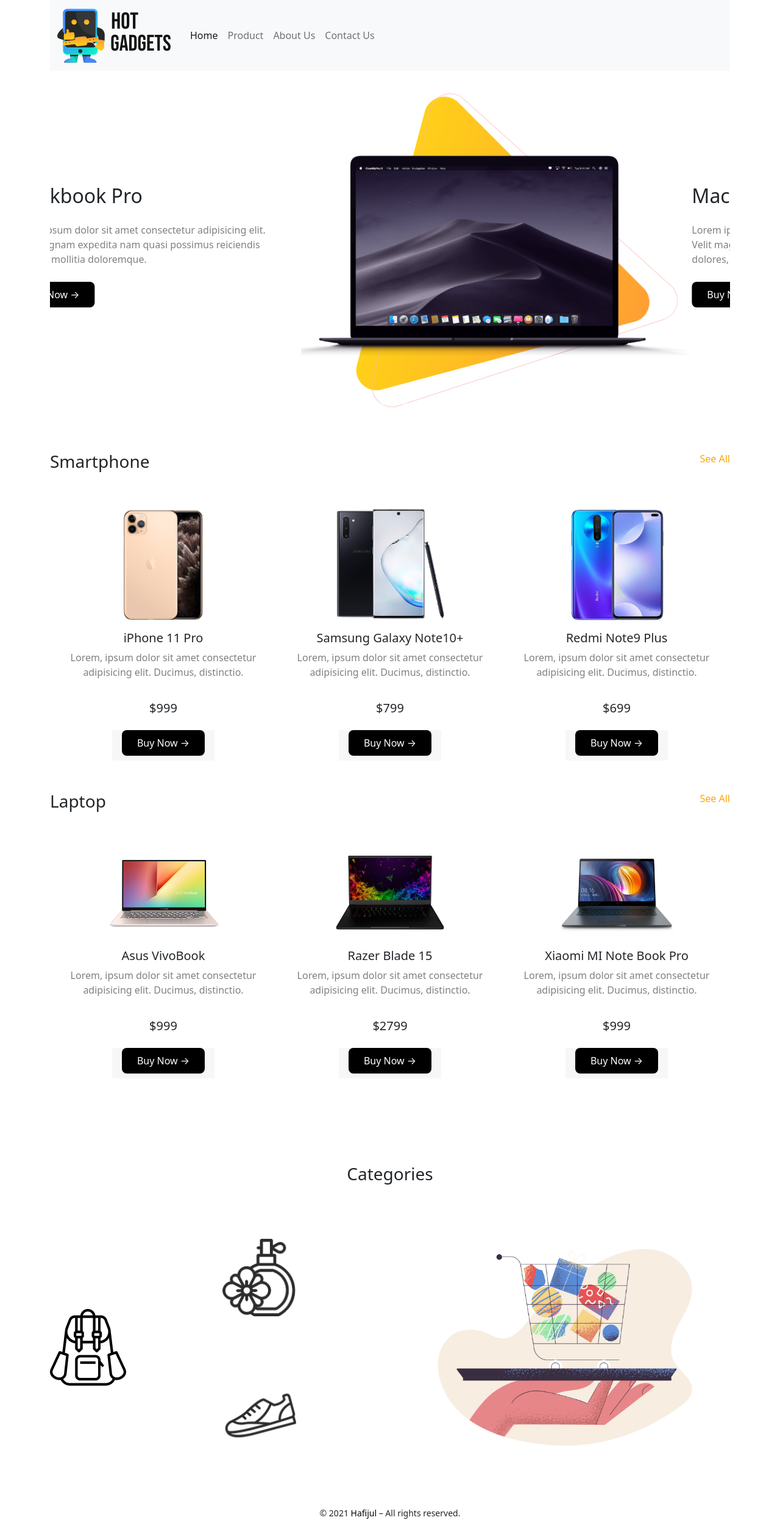
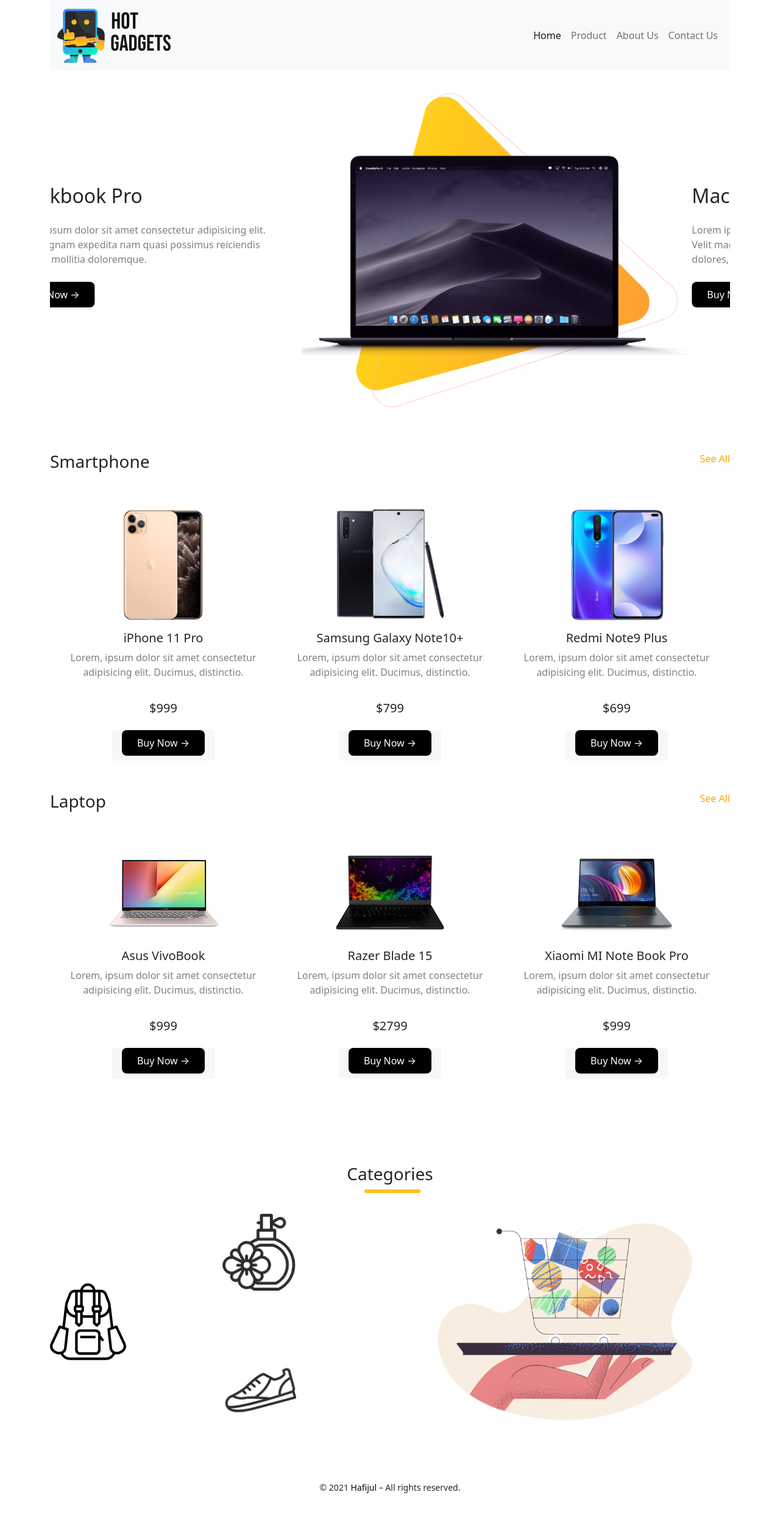
Before and after one commit to Hafijul748/hot-gadget, a plain HTML site: page index.html in a window 1280 px wide. Shown: the whole page at 61% size. After the commit the page ends 2468 px from the top, so only its background shows below. Drawn offline with nearby package versions, Linux system fonts and the light colour scheme.

Commit message:
nav-menu move  right,carosel margin-top,footer padding etc

```diff
--- a/index.html
+++ b/index.html
@@ -14,22 +14,36 @@
         <nav class="navbar navbar-expand-lg navbar-light bg-light">
             <div class="container-fluid">
               <a class="navbar-brand" href="#"><img src="images/logo.png" alt="HOT-GADGET"></a>
-              <button class="navbar-toggler" type="button" data-bs-toggle="collapse" data-bs-target="#navbarNavAltMarkup" aria-controls="navbarNavAltMarkup" aria-expanded="false" aria-label="Toggle navigation">
+              <button class="navbar-toggler" type="button" data-bs-toggle="collapse" data-bs-target="#navbarSupportedContent" aria-controls="navbarNavAltMarkup" aria-expanded="false" aria-label="Toggle navigation">
                 <span class="navbar-toggler-icon"></span>
               </button>
-              <div class="collapse navbar-collapse" id="navbarNavAltMarkup">
-                <div class="navbar-nav">
-                  <a class="nav-link active" aria-current="page" href="#">Home</a>
-                  <a class="nav-link" href="#product">Product</a>
-                  <a class="nav-link" href="#about">About Us</a>
-                  <a class="nav-link" href="#contact">Contact Us</a>
+              <div class="collapse navbar-collapse" id="navbarSupportedContent">
+                <ul class="navbar-nav me-auto mb-2 mb-lg-0">
+
+                </ul>
+                <div class="d-flex">
+                  <ul class="navbar-nav me-auto mb-2 mb-lg-0">
+                    <li class="nav-item">
+                        <a class="nav-link active" aria-current="page" href="#">Home</a>
+                      </li>
+                      <li class="nav-item">
+                        <a class="nav-link" href="#courses">Product</a>
+                      </li>
+                      <li class="nav-item">
+                        <a class="nav-link" href="#others">About Us</a>
+                      </li>
+                    <li class="nav-item">
+                        <a class="nav-link" href="#blog">Contact Us</a>
+                    </li>
+                  </ul>
+
                 </div>
               </div>
             </div>
           </nav>
     </div>
 
-    <div class="container">
+    <div id="carousel" class="container">
         <div id="carouselExampleIndicators" class="carousel slide" data-bs-ride="carousel">
             <div class="carousel-indicators">
               <button type="button" data-bs-target="#carouselExampleIndicators" data-bs-slide-to="0" class="active" aria-current="true" aria-label="Slide 1"></button>
@@ -175,7 +189,12 @@
 
     <div class="container" id="categories">
       <div class="d-flex justify-content-center categories-title">
-        <h3>Categories</h3>
+        <div class="categories_title">
+          <h3>Categories</h3>
+          <div class="catagories_style">
+          </div>
+        </div>
+
 
         </div>
         <div class="products d-flex justify-content-center">
--- a/style.css
+++ b/style.css
@@ -1,4 +1,7 @@
-
+.navbar-light .navbar-toggler {
+    color: rgb(30 30 31 / 6%);
+    border-color: rgba(0,0,0,.1);
+}
 .buy-now{
     background-color: black;
     color: white;
@@ -6,6 +9,11 @@
     border: none;
     border-radius: 8PX;
 }
+@media only screen and (max-width: 750px) {
+    #carousel {
+        margin-top: 80px;
+    }
+  }
 .slider p{
     color: gray;
     margin: 25px 0px;
@@ -33,6 +41,18 @@
 #categories{
     padding-top: 40px;
 }
+.categories_title{
+    position: absolute;
+}
+.catagories_style {
+    background: #FFC021;
+    border-radius: 8px;
+    width: 65%;
+    height: 6px;
+    position: relative;
+    top: 0px;
+    left: 20%;
+}
 .play-order{
     width: 100%;
 }
@@ -49,6 +69,7 @@
     padding-top: 140px;
 }
 footer a{
+    padding: 20px 0px;
     text-decoration: none;
     color: black;
 }
```
